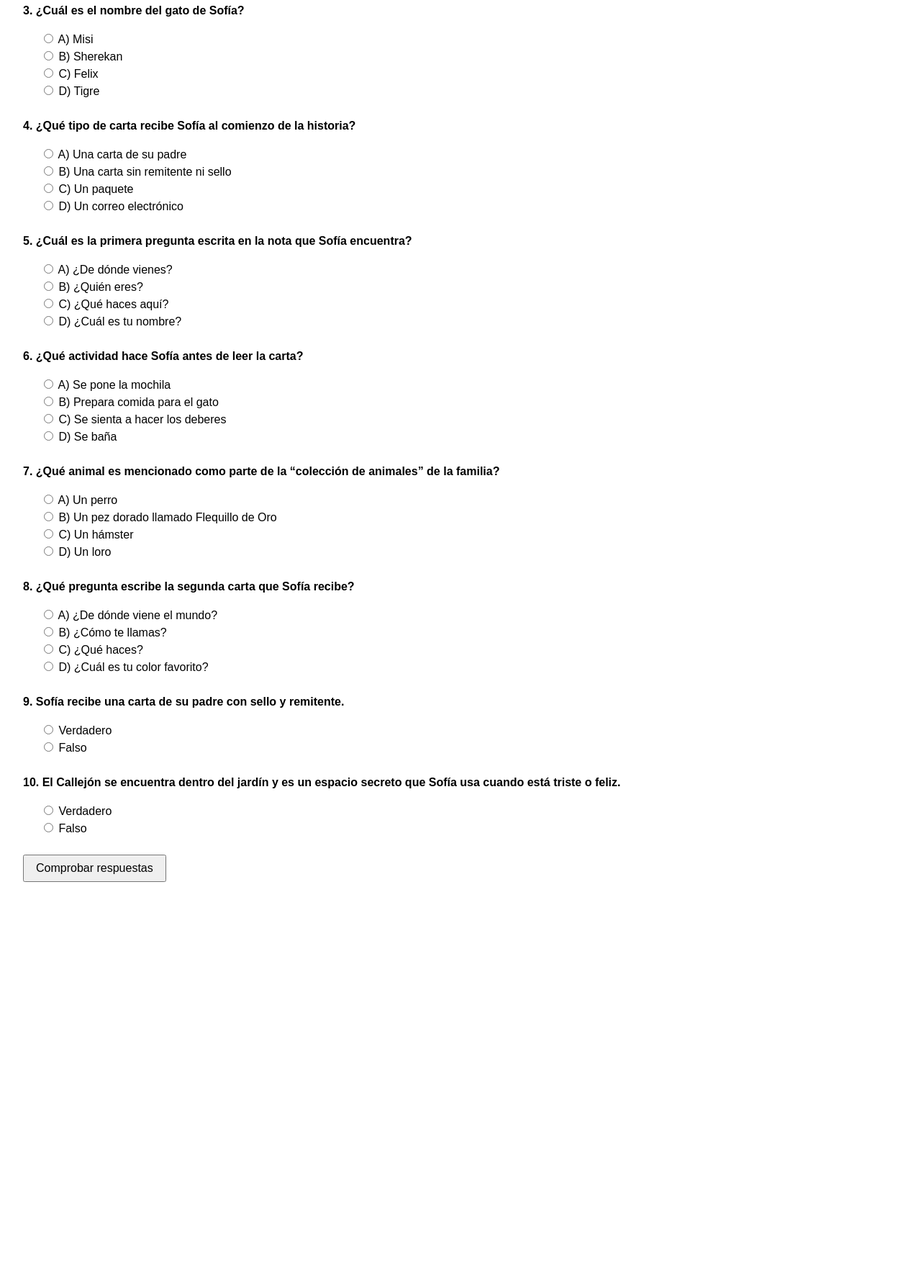
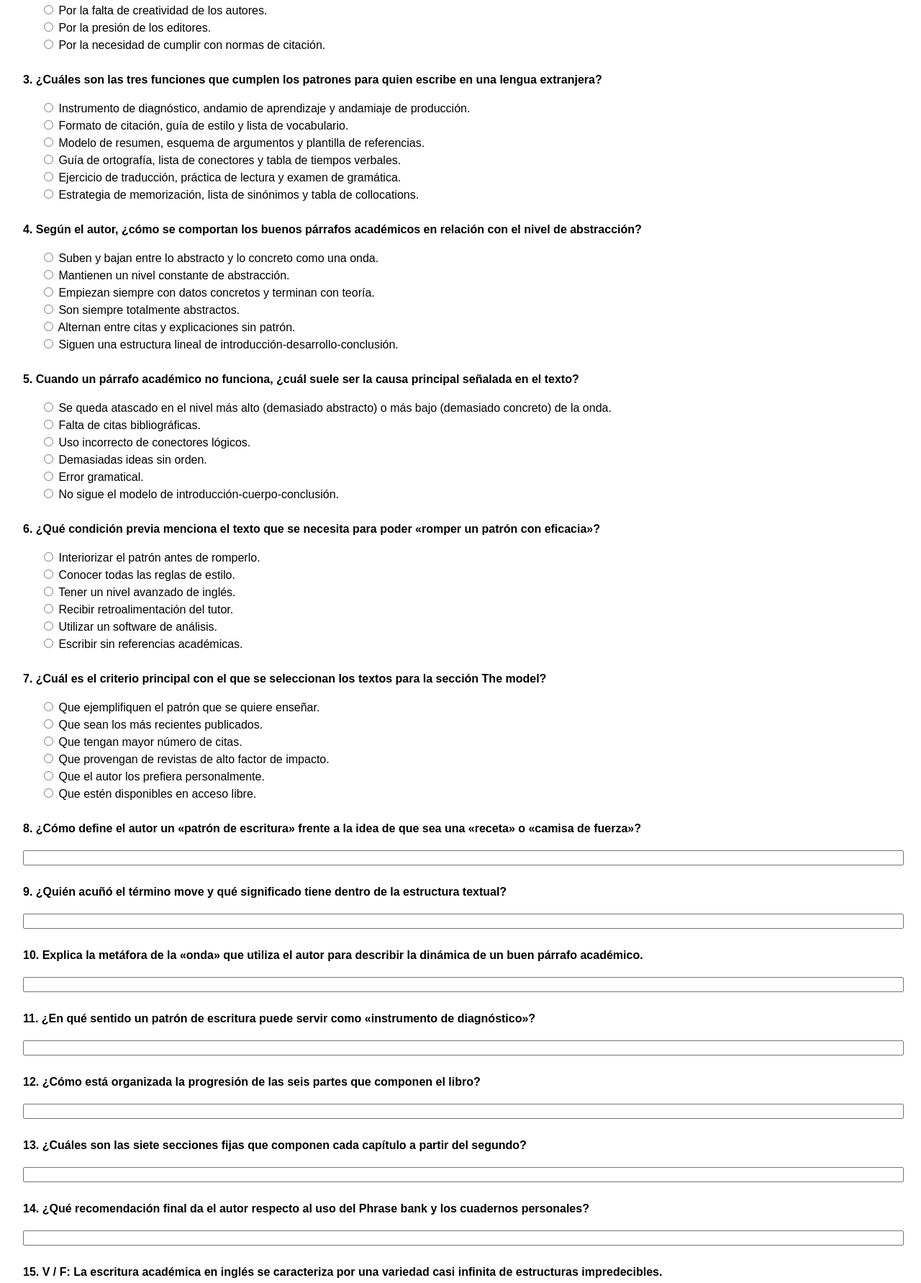
Before and after one commit to r2damianster/r2-quiz, a website: page quiz_chapter1.html in a window 1280 px wide. Shown: the part 418-2200 px from the top of the page at 72% size. Before the commit the page ends 1675 px from the top, so only its background shows below. Drawn offline with Linux system fonts and the light colour scheme.

Commit message:
fix: move dollar helper before first use to fix ReferenceError; add Patterns in Academic Writing quiz

```diff
--- a/quiz_chapter1.html
+++ b/quiz_chapter1.html
@@ -2,7 +2,7 @@
 <html lang="es">
 <head>
     <meta charset="UTF-8" />
-    <title>Quiz – El mundo de Sofía (Capítulo 1)</title>
+    <title>Patterns in Academic Writing – Chapter 1</title>
     <style>
         body {font-family: Arial, sans-serif; margin: 2rem; line-height: 1.5;}
         .question {margin-bottom: 1.5rem;}
@@ -67,6 +67,12 @@
                         label.append(' ' + text);
                         optsDiv.appendChild(label);
                     });
+                } else if (q.type === 'short') {
+                    const input = document.createElement('input');
+                    input.type = 'text';
+                    input.name = `q${idx}`;
+                    input.style.width = '100%';
+                    optsDiv.appendChild(input);
                 }
                 qDiv.appendChild(optsDiv);
                 quizDiv.appendChild(qDiv);
--- a/quiz_chapter1.json
+++ b/quiz_chapter1.json
@@ -1,62 +1,116 @@
 [
   {
     "type": "multiple",
-    "question": "¿Cómo describe Sofía el cerebro humano al compararlo con una máquina?",
-    "options": ["A) Igual que un sofisticado ordenador", "B) Más simple que una máquina", "C) No lo menciona", "D) Igual que una piedra"],
+    "question": "Según el texto, ¿qué es un move en la escritura académica?",
+    "options": ["Un paso retórico que cumple una función reconocible dentro de un texto.", "Una regla de estilo obligatoria.", "Un tipo de conectivo gramatical.", "Una sección dedicada a la conclusión.", "Una técnica de revisión.", "Una estructura de párrafo fija."],
     "answer": "A"
   },
   {
     "type": "multiple",
-    "question": "¿Qué nombre le había dado el padre de Sofía a su hija antes de decidir llamarla Sofía?",
-    "options": ["A) Anne Knutsen", "B) Synnove", "C) Hilde", "D) Maria"],
-    "answer": "B"
+    "question": "¿A qué se debe que los patrones de escritura se repitan en los textos académicos?",
+    "options": ["Porque el lenguaje académico es predecible y reutiliza estructuras funcionales.", "Porque los autores copian textualmente entre sí.", "Por requisitos editorialiales obligatorios.", "Por la falta de creatividad de los autores.", "Por la presión de los editores.", "Por la necesidad de cumplir con normas de citación."],
+    "answer": "A"
   },
   {
     "type": "multiple",
-    "question": "¿Cuál es el nombre del gato de Sofía?",
-    "options": ["A) Misi", "B) Sherekan", "C) Felix", "D) Tigre"],
-    "answer": "B"
+    "question": "¿Cuáles son las tres funciones que cumplen los patrones para quien escribe en una lengua extranjera?",
+    "options": ["Instrumento de diagnóstico, andamio de aprendizaje y andamiaje de producción.", "Formato de citación, guía de estilo y lista de vocabulario.", "Modelo de resumen, esquema de argumentos y plantilla de referencias.", "Guía de ortografía, lista de conectores y tabla de tiempos verbales.", "Ejercicio de traducción, práctica de lectura y examen de gramática.", "Estrategia de memorización, lista de sinónimos y tabla de collocations."],
+    "answer": "A"
   },
   {
     "type": "multiple",
-    "question": "¿Qué tipo de carta recibe Sofía al comienzo de la historia?",
-    "options": ["A) Una carta de su padre", "B) Una carta sin remitente ni sello", "C) Un paquete", "D) Un correo electrónico"],
-    "answer": "B"
+    "question": "Según el autor, ¿cómo se comportan los buenos párrafos académicos en relación con el nivel de abstracción?",
+    "options": ["Suben y bajan entre lo abstracto y lo concreto como una onda.", "Mantienen un nivel constante de abstracción.", "Empiezan siempre con datos concretos y terminan con teoría.", "Son siempre totalmente abstractos.", "Alternan entre citas y explicaciones sin patrón.", "Siguen una estructura lineal de introducción‑desarrollo‑conclusión."],
+    "answer": "A"
   },
   {
     "type": "multiple",
-    "question": "¿Cuál es la primera pregunta escrita en la nota que Sofía encuentra?",
-    "options": ["A) ¿De dónde vienes?", "B) ¿Quién eres?", "C) ¿Qué haces aquí?", "D) ¿Cuál es tu nombre?"],
-    "answer": "B"
+    "question": "Cuando un párrafo académico no funciona, ¿cuál suele ser la causa principal señalada en el texto?",
+    "options": ["Se queda atascado en el nivel más alto (demasiado abstracto) o más bajo (demasiado concreto) de la onda.", "Falta de citas bibliográficas.", "Uso incorrecto de conectores lógicos.", "Demasiadas ideas sin orden.", "Error gramatical.", "No sigue el modelo de introducción‑cuerpo‑conclusión."],
+    "answer": "A"
   },
   {
     "type": "multiple",
-    "question": "¿Qué actividad hace Sofía antes de leer la carta?",
-    "options": ["A) Se pone la mochila", "B) Prepara comida para el gato", "C) Se sienta a hacer los deberes", "D) Se baña"],
-    "answer": "C"
+    "question": "¿Qué condición previa menciona el texto que se necesita para poder «romper un patrón con eficacia»?",
+    "options": ["Interiorizar el patrón antes de romperlo.", "Conocer todas las reglas de estilo.", "Tener un nivel avanzado de inglés.", "Recibir retroalimentación del tutor.", "Utilizar un software de análisis.", "Escribir sin referencias académicas."],
+    "answer": "A"
   },
   {
     "type": "multiple",
-    "question": "¿Qué animal es mencionado como parte de la “colección de animales” de la familia?",
-    "options": ["A) Un perro", "B) Un pez dorado llamado Flequillo de Oro", "C) Un hámster", "D) Un loro"],
-    "answer": "B"
-  },
-  {
-    "type": "multiple",
-    "question": "¿Qué pregunta escribe la segunda carta que Sofía recibe?",
-    "options": ["A) ¿De dónde viene el mundo?", "B) ¿Cómo te llamas?", "C) ¿Qué haces?", "D) ¿Cuál es tu color favorito?"],
+    "question": "¿Cuál es el criterio principal con el que se seleccionan los textos para la sección The model?",
+    "options": ["Que ejemplifiquen el patrón que se quiere enseñar.", "Que sean los más recientes publicados.", "Que tengan mayor número de citas.", "Que provengan de revistas de alto factor de impacto.", "Que el autor los prefiera personalmente.", "Que estén disponibles en acceso libre."],
     "answer": "A"
   },
   {
+    "type": "short",
+    "question": "¿Cómo define el autor un «patrón de escritura» frente a la idea de que sea una «receta» o «camisa de fuerza»?",
+    "options": [],
+    "answer": ""
+  },
+  {
+    "type": "short",
+    "question": "¿Quién acuñó el término move y qué significado tiene dentro de la estructura textual?",
+    "options": [],
+    "answer": ""
+  },
+  {
+    "type": "short",
+    "question": "Explica la metáfora de la «onda» que utiliza el autor para describir la dinámica de un buen párrafo académico.",
+    "options": [],
+    "answer": ""
+  },
+  {
+    "type": "short",
+    "question": "¿En qué sentido un patrón de escritura puede servir como «instrumento de diagnóstico»?",
+    "options": [],
+    "answer": ""
+  },
+  {
+    "type": "short",
+    "question": "¿Cómo está organizada la progresión de las seis partes que componen el libro?",
+    "options": [],
+    "answer": ""
+  },
+  {
+    "type": "short",
+    "question": "¿Cuáles son las siete secciones fijas que componen cada capítulo a partir del segundo?",
+    "options": [],
+    "answer": ""
+  },
+  {
+    "type": "short",
+    "question": "¿Qué recomendación final da el autor respecto al uso del Phrase bank y los cuadernos personales?",
+    "options": [],
+    "answer": ""
+  },
+  {
     "type": "truefalse",
-    "question": "Sofía recibe una carta de su padre con sello y remitente.",
+    "question": "V / F: La escritura académica en inglés se caracteriza por una variedad casi infinita de estructuras impredecibles.",
     "options": ["Verdadero", "Falso"],
     "answer": "F"
   },
   {
     "type": "truefalse",
-    "question": "El Callejón se encuentra dentro del jardín y es un espacio secreto que Sofía usa cuando está triste o feliz.",
+    "question": "V / F: Los patrones de escritura solo se aplican a párrafos enteros y nunca a oraciones o secciones completas.",
+    "options": ["Verdadero", "Falso"],
+    "answer": "F"
+  },
+  {
+    "type": "truefalse",
+    "question": "V / F: El uso de patrones reduce la carga cognitiva al permitir que el escritor enfoque su atención en las ideas y en la lengua.",
     "options": ["Verdadero", "Falso"],
     "answer": "V"
+  },
+  {
+    "type": "truefalse",
+    "question": "V / F: En los capítulos del libro se utilizan ejemplos inventados por el autor para simplificar la explicación de las estructuras.",
+    "options": ["Verdadero", "Falso"],
+    "answer": "F"
+  },
+  {
+    "type": "truefalse",
+    "question": "V / F: Las soluciones comentadas de los ejercicios se encuentran en el Apéndice A del libro.",
+    "options": ["Verdadero", "Falso"],
+    "answer": "F"
   }
 ]
```
Also changed, not shown: concursos.json (+13 -0 lines), host.html (+2 -1 lines).
